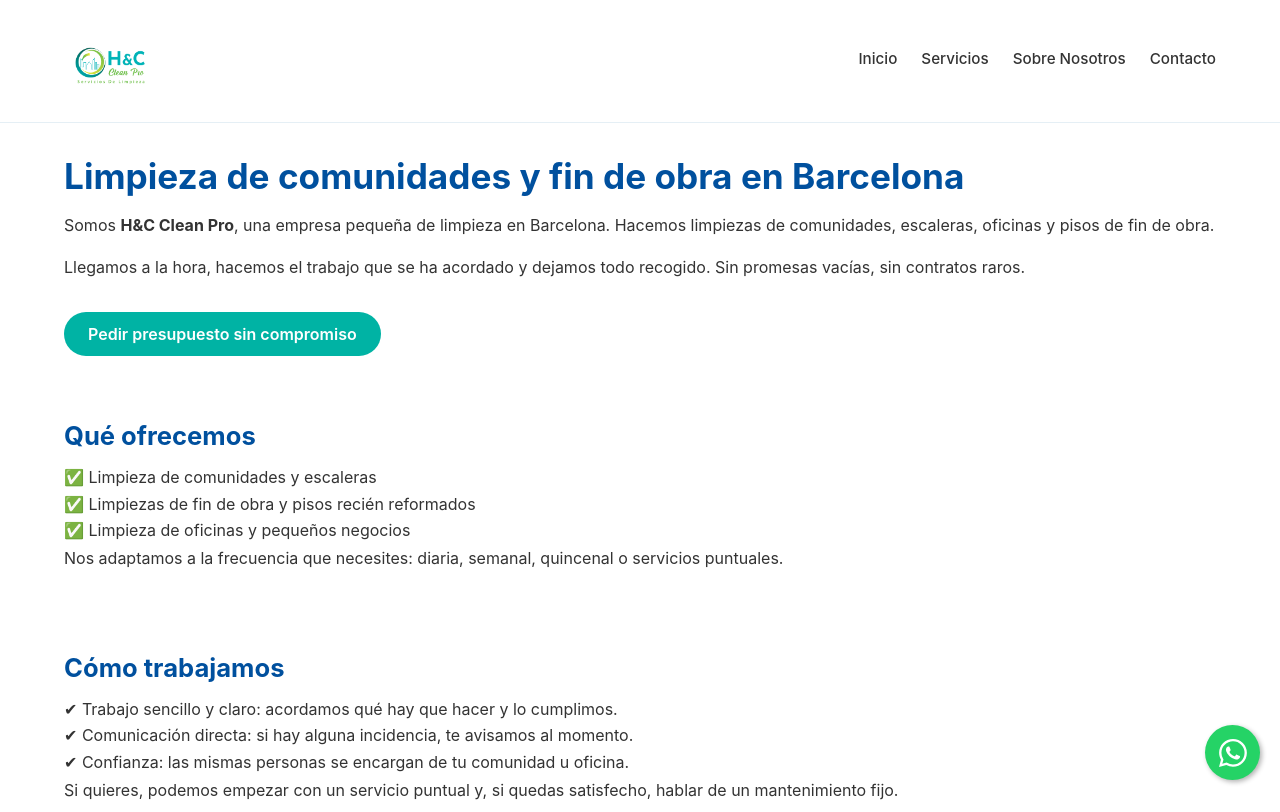
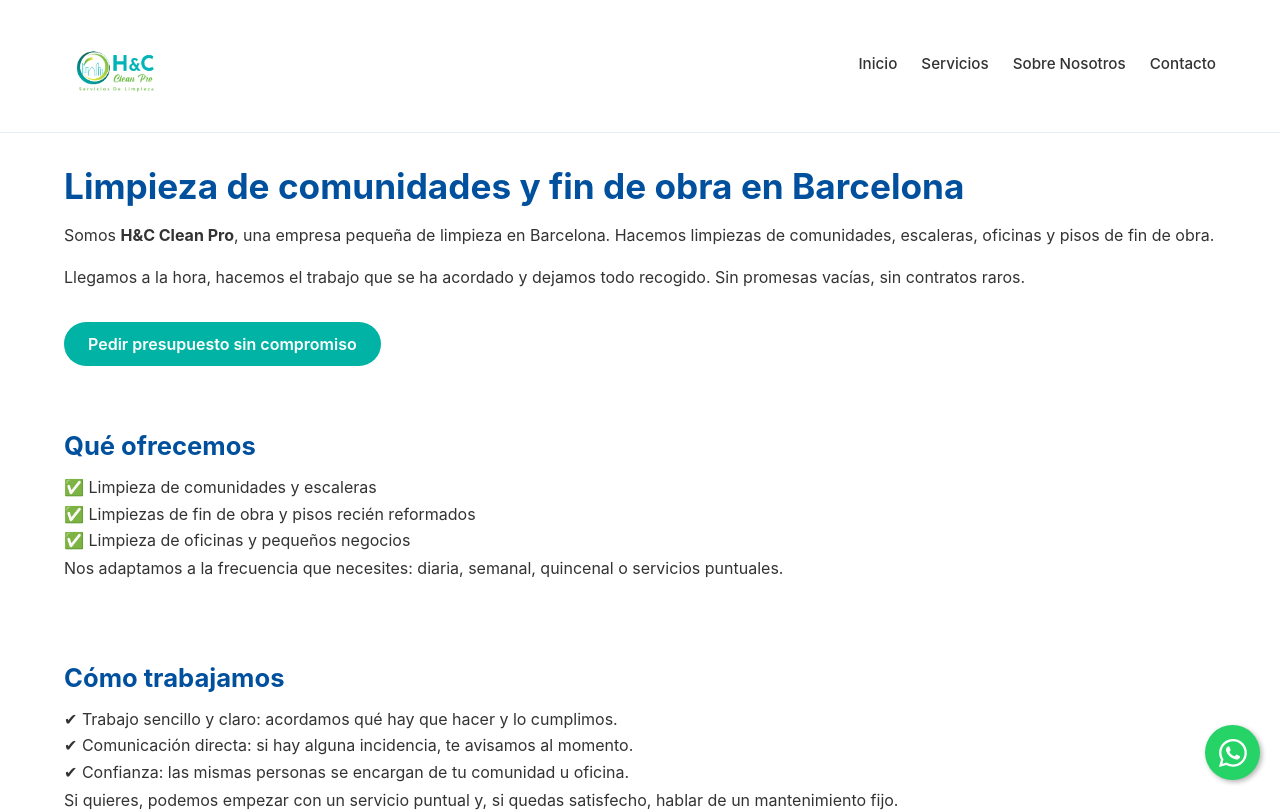
Before and after one commit to henrike78/hc-cleanpro, a Next.js app: page / in a window 1280 px wide. Shown: the top 812 px of the page. Built offline with nearby package versions, Linux system fonts and the light colour scheme.

Commit message:
Update globals.css

```diff
--- a/styles/globals.css
+++ b/styles/globals.css
@@ -52,7 +52,7 @@ nav {
 
 .logo img {
   display: block;
-  height: 90px;   /* altura visible del logo en la cabecera */
+  height: 100px;   /* altura visible del logo en la cabecera */
   width: auto;    /* mantiene la proporción original */
 }
 
```
